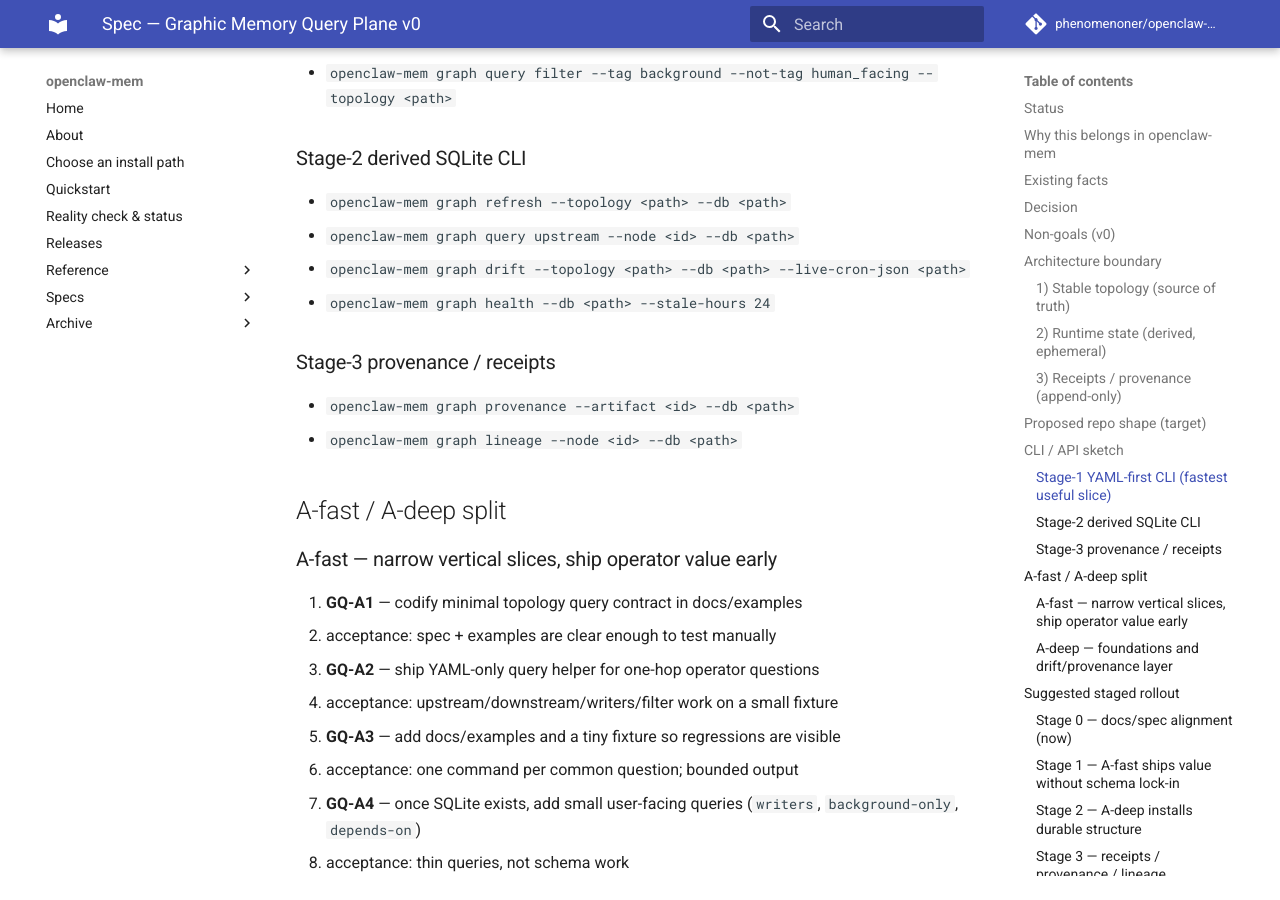
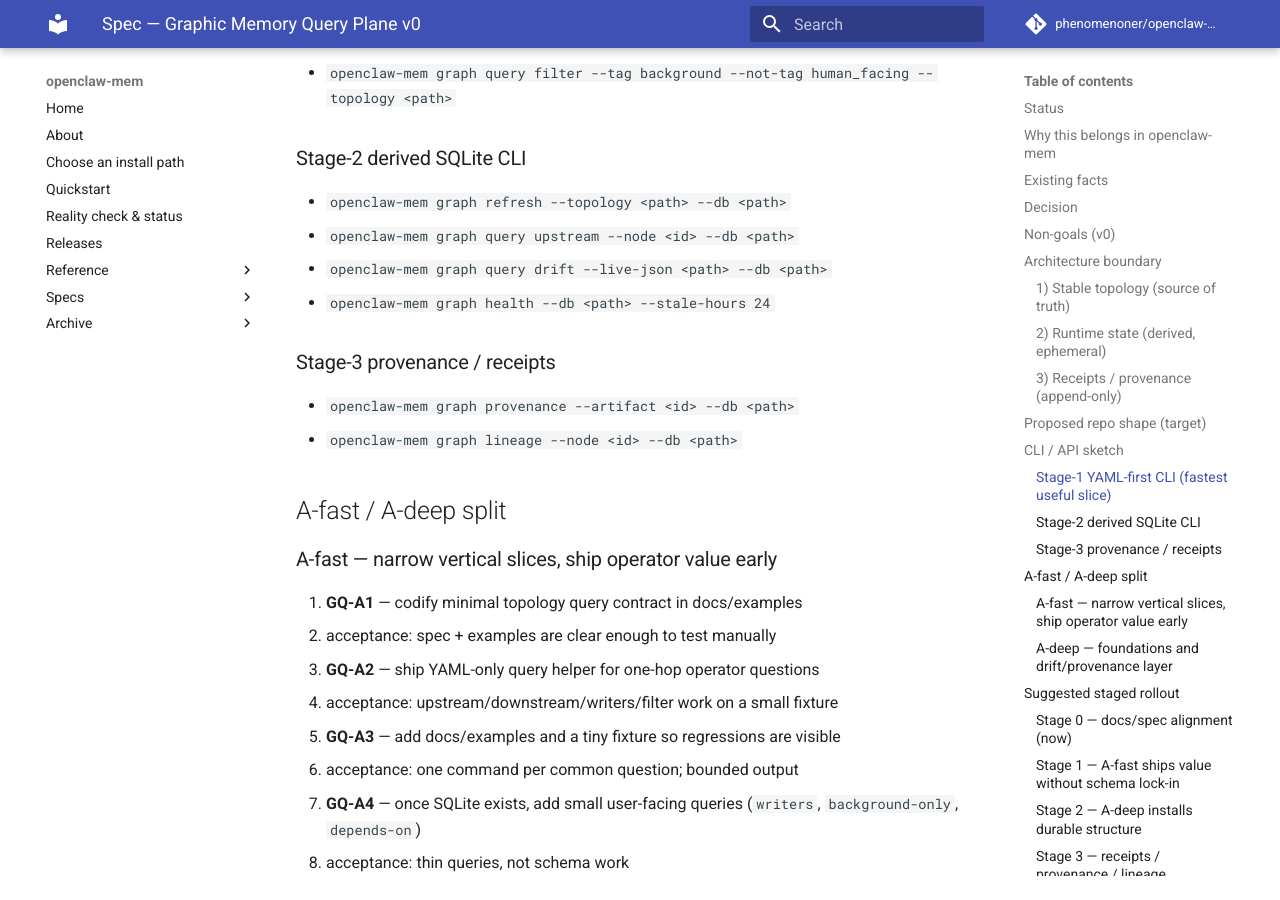
Before and after one commit to phenomenoner/openclaw-mem, an MkDocs documentation site: the page built from docs/specs/graphic-memory-query-plane-v0.md, in a window 1280 px wide and 900 px high, scrolled down 2703 px. Built offline with MkDocs 1.6.1 and Material for MkDocs 9.7.7, drawn with Linux system fonts in a browser that asks for light colours; comment, search, counter and statistics services are not loaded.

Commit message:
docs: align query-plane spec with graph query drift CLI

```diff
--- a/docs/specs/graphic-memory-query-plane-v0.md
+++ b/docs/specs/graphic-memory-query-plane-v0.md
@@ -99,7 +99,7 @@ tests/
 ### Stage-2 derived SQLite CLI
 - `openclaw-mem graph refresh --topology <path> --db <path>`
 - `openclaw-mem graph query upstream --node <id> --db <path>`
-- `openclaw-mem graph drift --topology <path> --db <path> --live-cron-json <path>`
+- `openclaw-mem graph query drift --live-json <path> --db <path>`
 - `openclaw-mem graph health --db <path> --stale-hours 24`
 
 ### Stage-3 provenance / receipts
```
Also changed, not shown: CHANGELOG.md (+1 -0 lines).
